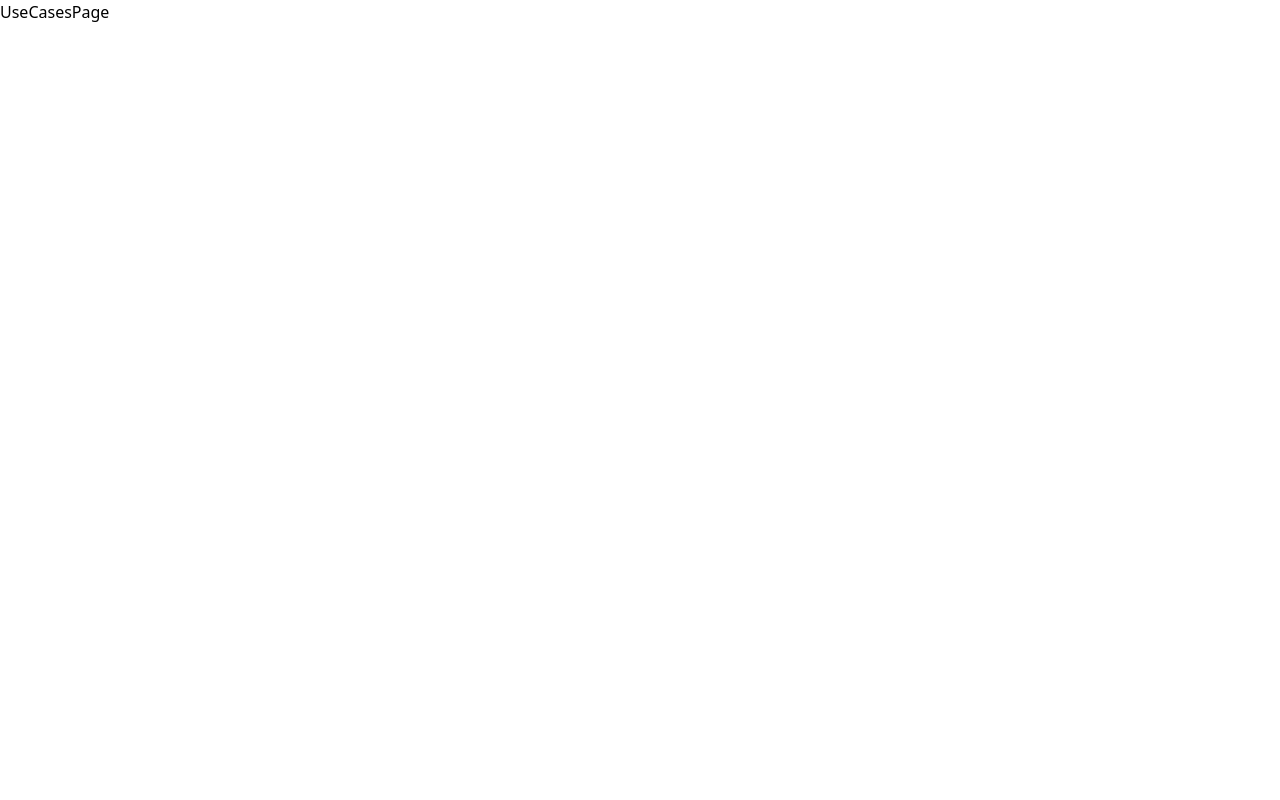
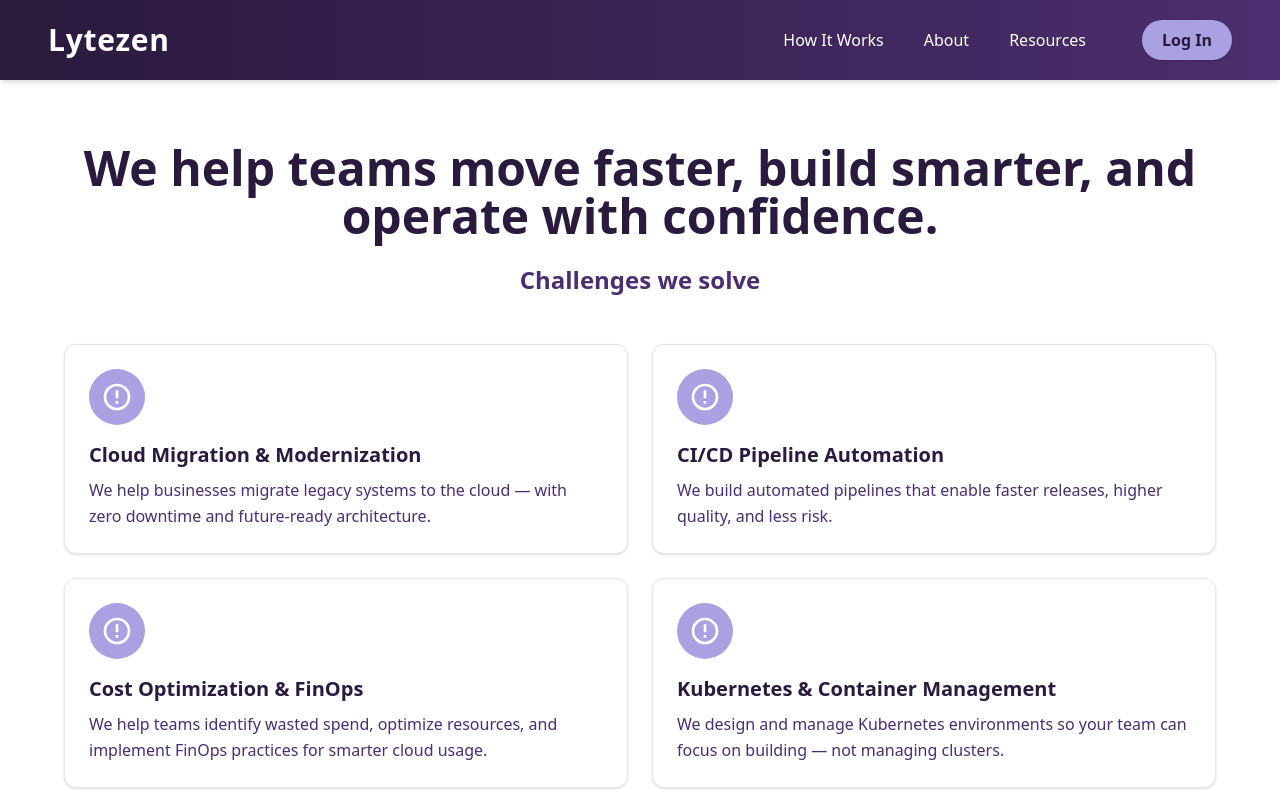
Before and after one commit to durgesh-h/lytezen, a Next.js app: page /usecases in a window 1280 px wide. Shown: the top 800 px of the page. Built offline with nearby package versions, Linux system fonts and the light colour scheme.

Commit message:
Use cases page completed

```diff
--- a/src/app/usecases/page.tsx
+++ b/src/app/usecases/page.tsx
@@ -1,3 +1,5 @@
+import Footer from '@/components/Footer';
+import Header from '@/components/Header';
 import React from 'react'
 
 
@@ -7,7 +9,82 @@ export const metadata = {
 };
 
 export default function UseCasesPage() {
+    const useCases = [
+        {
+            title: 'Cloud Migration & Modernization',
+            description: 'We help businesses migrate legacy systems to the cloud — with zero downtime and future-ready architecture.',
+            icon: (
+                <svg className="w-8 h-8 text-white" fill="currentColor" viewBox="0 0 24 24">
+                    <path d="M12 2a10 10 0 100 20 10 10 0 000-20zm0 18a8 8 0 110-16 8 8 0 010 16zm-1-5h2v2h-2v-2zm0-8h2v6h-2V7z" />
+                </svg>
+            ),
+        },
+        {
+            title: 'CI/CD Pipeline Automation',
+            description: 'We build automated pipelines that enable faster releases, higher quality, and less risk.',
+            icon: (
+                <svg className="w-8 h-8 text-white" fill="currentColor" viewBox="0 0 24 24">
+                    <path d="M12 2a10 10 0 100 20 10 10 0 000-20zm0 18a8 8 0 110-16 8 8 0 010 16zm-1-5h2v2h-2v-2zm0-8h2v6h-2V7z" />
+                </svg>
+            ),
+        },
+        {
+            title: 'Cost Optimization & FinOps',
+            description: 'We help teams identify wasted spend, optimize resources, and implement FinOps practices for smarter cloud usage.',
+            icon: (
+                <svg className="w-8 h-8 text-white" fill="currentColor" viewBox="0 0 24 24">
+                    <path d="M12 2a10 10 0 100 20 10 10 0 000-20zm0 18a8 8 0 110-16 8 8 0 010 16zm-1-5h2v2h-2v-2zm0-8h2v6h-2V7z" />
+                </svg>
+            ),
+        },
+        {
+            title: 'Kubernetes & Container Management',
+            description: 'We design and manage Kubernetes environments so your team can focus on building — not managing clusters.',
+            icon: (
+                <svg className="w-8 h-8 text-white" fill="currentColor" viewBox="0 0 24 24">
+                    <path d="M12 2a10 10 0 100 20 10 10 0 000-20zm0 18a8 8 0 110-16 8 8 0 010 16zm-1-5h2v2h-2v-2zm0-8h2v6h-2V7z" />
+                </svg>
+            ),
+        },
+    ];
+
     return (
-        <div>UseCasesPage</div>
+        <>
+            <Header />
+            <section className="bg-white py-12f mt-20 mb-20 px-5 md:py-16 md:px-10">
+                <div className="max-w-6xl mx-auto">
+                    {/* Section Title and Intro */}
+                    <div className="text-center mb-12">
+                        <h2 className="text-3xl md:text-4xl lg:text-5xl font-bold text-[#2a1a3d] mb-4">
+                            We help teams move faster, build smarter, and operate with confidence.
+                        </h2>
+                        <h3 className="text-xl md:text-2xl font-semibold text-[#4b2e6f] mt-6">
+                            Challenges we solve
+                        </h3>
+                    </div>
+
+                    {/* Use Cases Grid */}
+                    <div className="grid grid-cols-1 sm:grid-cols-2 lg:grid-cols-2 gap-6">
+                        {useCases.map((useCase, index) => (
+                            <div
+                                key={index}
+                                className="bg-white border border-gray-200 rounded-xl p-6 shadow-sm hover:shadow-lg transform transition duration-300 hover:-translate-y-2"
+                            >
+                                <div className="flex items-center justify-center w-14 h-14 bg-[#a9a1e1] rounded-full mb-4">
+                                    {useCase.icon}
+                                </div>
+                                <h4 className="text-lg md:text-xl font-semibold text-[#2a1a3d] mb-2">
+                                    {useCase.title}
+                                </h4>
+                                <p className="text-sm md:text-base text-[#4b2e6f] leading-relaxed">
+                                    {useCase.description}
+                                </p>
+                            </div>
+                        ))}
+                    </div>
+                </div>
+            </section>
+            <Footer />
+        </>
     )
 }
```
